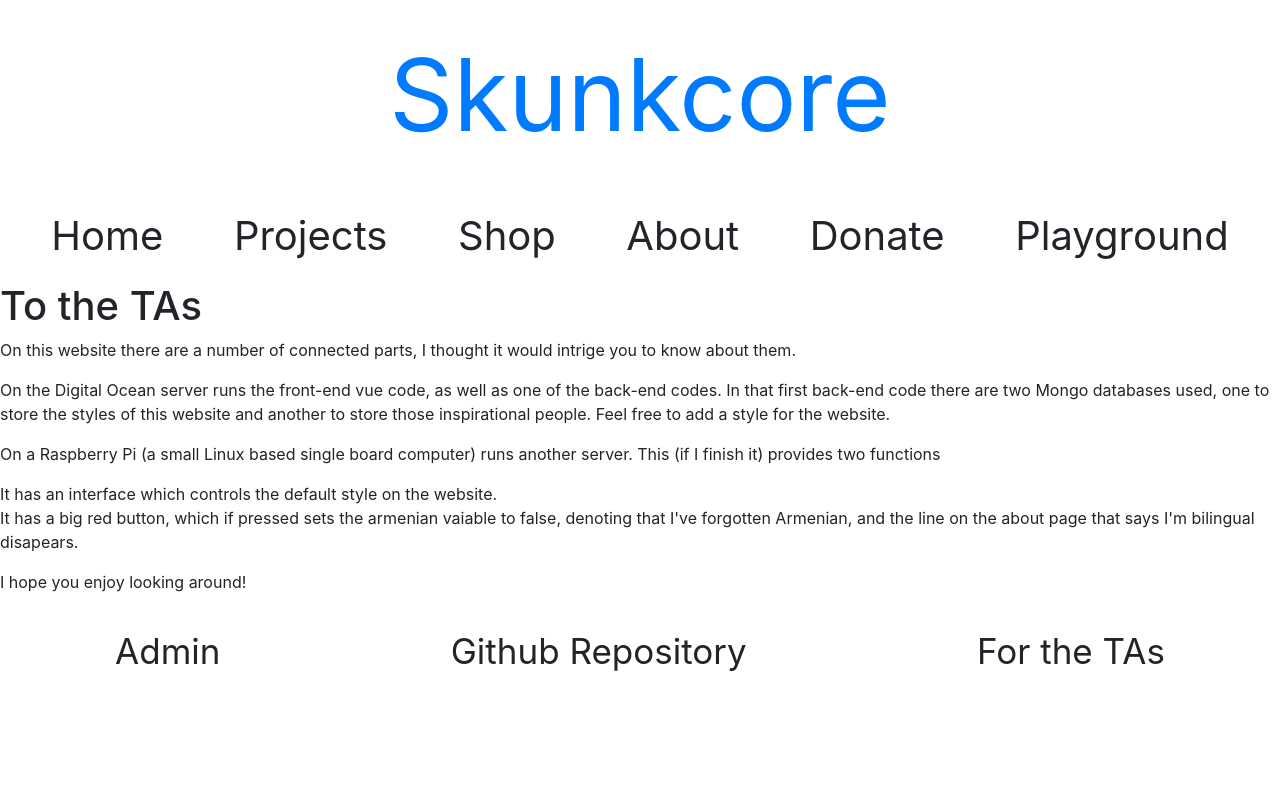
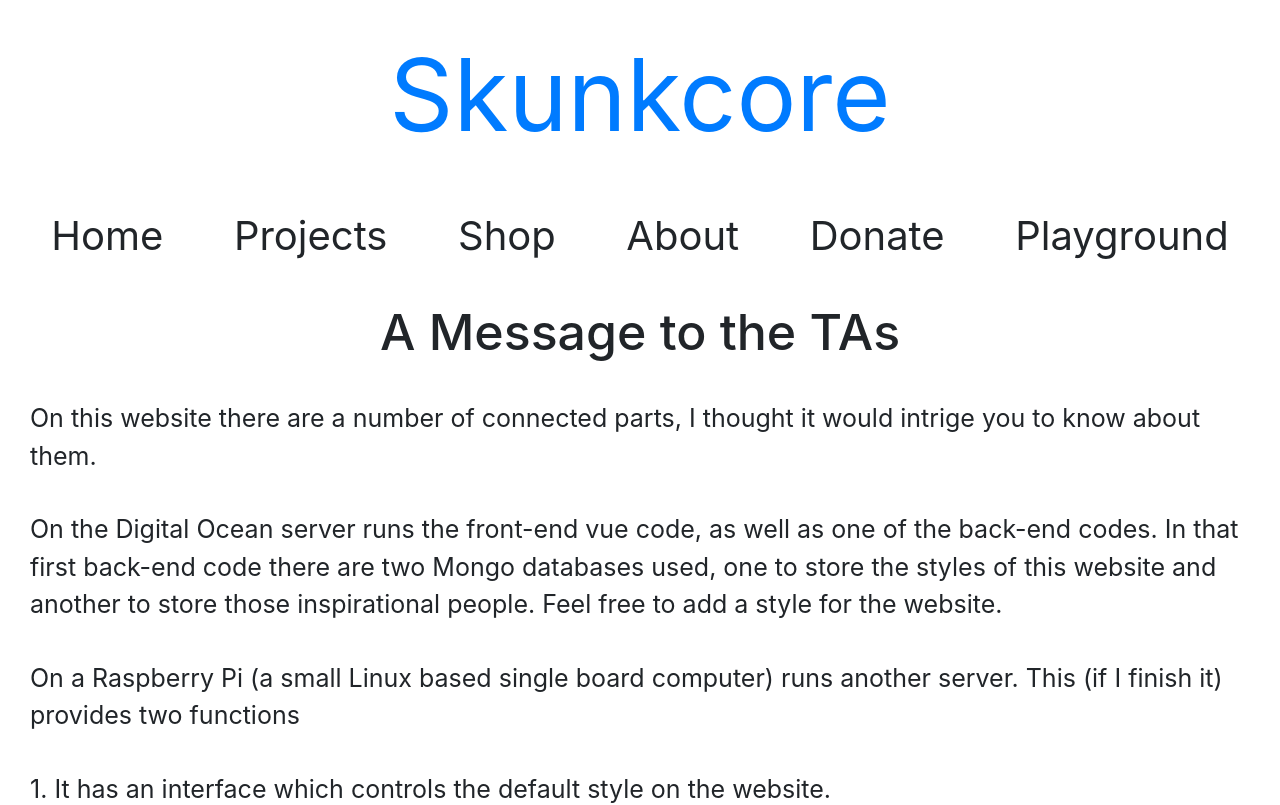
Before and after one commit to tabrownies/SkunkCore, a Vue app in the folder front-end/: page /ta in a window 1280 px wide. Shown: the top 805 px of the page. Built offline with nearby package versions, Linux system fonts and the light colour scheme; no server answers.

Commit message:
Added Style To TA page and an explanation to the color scheme admin menu

```diff
--- a/front-end/src/views/ColorSchemeEditor.vue
+++ b/front-end/src/views/ColorSchemeEditor.vue
@@ -47,6 +47,9 @@
                     </div>
                 </li>
             </ul>
+            <h4>
+                Refresh the Page to See Changes
+            </h4>
         </div>
 
 
@@ -202,5 +205,10 @@
     li h3{
         color:var(--text2);
     }
-
+    h4 {
+        text-align: center;
+        padding: 0;
+        font-size: 20px;
+        color: var(--header2);
+    }
 </style>
--- a/front-end/src/views/Ta.vue
+++ b/front-end/src/views/Ta.vue
@@ -1,7 +1,7 @@
 <template>
     <div class="wrapper">
         <h1>
-            To the TAs
+            A Message to the TAs
         </h1>
         <p>
             On this website there are a number of connected parts, I thought it would intrige you to know about them.
@@ -15,12 +15,12 @@
             On a Raspberry Pi (a small Linux based single board computer) runs another server. This (if I finish it)
             provides two functions
         </p>
-        <ol>
+        <ol class = "numbered-list">
             <li>
-                It has an interface which controls the default style on the website.
+                1. It has an interface which controls the default style on the website.
             </li>
             <li>
-                It has a big red button, which if pressed sets the armenian vaiable to false, denoting that I've
+                2. It has a big red button, which if pressed sets the <em>armenian</em> variable to false, denoting that I've
                 forgotten Armenian, and the line on the about page that says I'm bilingual disapears.
             </li>
         </ol>
@@ -34,3 +34,19 @@
         name: "Ta"
     }
 </script>
+<style scoped>
+    h1{
+        padding:20px;
+        font-size: 50px;
+        color: var(--header);
+        text-align: center;
+    }
+    p,
+    li{
+        font-size:25px;
+        color: var(--text);
+        padding: 10px 30px;
+        list-style-type: disc;
+    }
+
+</style>
```
